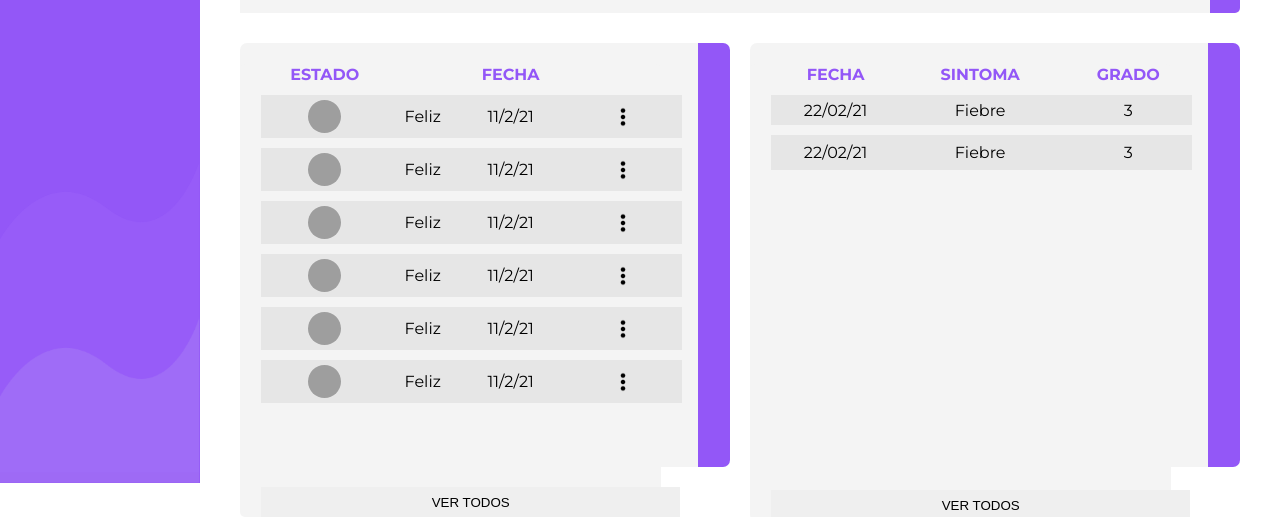
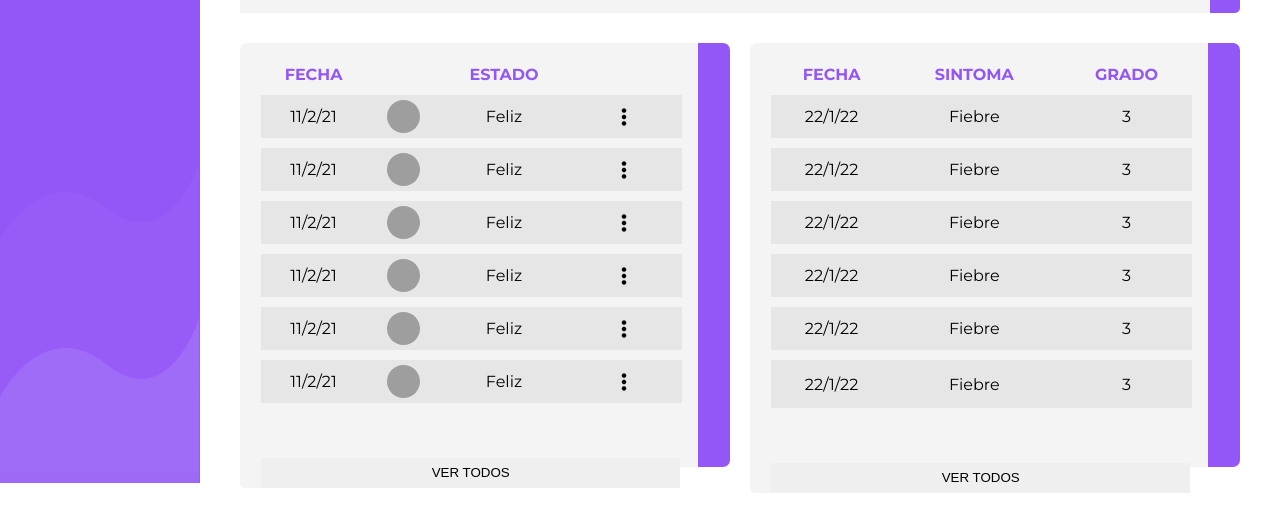
Before and after one commit to fabrizioserial/OncoMedicWEB, a React (Create React App) app: page /profile in a window 1280 px wide. Shown: the part 317-834 px from the top of the page. Built offline with nearby package versions, Linux system fonts and the light colour scheme; grey boxes are pictures that could not be loaded.

Commit message:
nacho 26/3

```diff
--- a/src/component/ItemUser/ItemUser.css
+++ b/src/component/ItemUser/ItemUser.css
@@ -2,7 +2,7 @@
     cursor: pointer;
     background-color: #e6e6e6;
     border-radius: 5px;
-    height: 34px;
+    height: 53px;
     margin: 5px;
     padding-top: 10px;
 }
--- a/src/component/ItemUser/ItemUser.js
+++ b/src/component/ItemUser/ItemUser.js
@@ -24,14 +24,19 @@ export const ItemUser = (props) => {
                 <td><Button className="item-user-options" onClick={props.handleClick}><img className="usertab_icon_image" src={optionIcon} /></Button></td>
             </tr>:
 
-        props.type=="sintomas"?
+        props.type=="estado"?
             <tr className="estado-usertab-fila">
+                <td>11/2/21</td>
                 <th scope="row" className="usertab-user-image-table"><img className="usertab-user-image" src="https://encrypted-tbn0.gstatic.com/images?q=tbn:ANd9GcTMRyv9Dkf8Wusb0uForhlXoz090E0Xgt_1OQ&usqp=CAU" /></th>
                 <td>Feliz</td>
-                <td>11/2/21</td>
                 <td><Button className="item-user-options" onClick={props.handleClick}><img className="usertab_icon_image" src={optionIcon} /></Button></td>
             </tr>:
-        ""
-
+        props.type=="sintomas"?
+            <tr className="item-user-fila">
+                <td>22/1/22</td>
+                <td>Fiebre</td>
+                <td></td>
+                <td>3</td>
+            </tr>:""
     )
 }
--- a/src/component/home/usertabEstado/UsertabEstado.css
+++ b/src/component/home/usertabEstado/UsertabEstado.css
@@ -77,7 +77,7 @@
     color: red i !important;
 }
 .estado-usertab-final-button{
-    margin-top: 20%;
+    margin-top: 13%;
     margin-left: 5%;
     width: 99.5%;
     height: 30px;
--- a/src/component/home/usertabEstado/UsertabEstado.js
+++ b/src/component/home/usertabEstado/UsertabEstado.js
@@ -51,15 +51,15 @@ export const UsertabEstado=()=> {
         <table class="estado-table">
             <thead className="estado-usertab-thead">
                 <tr>
+                <th scope="col">FECHA</th>
+                <th scope="col"></th>
                 <th scope="col">ESTADO</th>
-                <th scope="col"></th>
-                <th scope="col">FECHA</th>
                 <th scope="col"></th>
                 </tr>
             </thead>
             <tbody>
             {
-              i.map(item => <ItemUser type="sintomas" handleClick={handleClick} />)
+              i.map(item => <ItemUser type="estado" handleClick={handleClick} />)
             }
               <Menu className="menu-eliminate-1"
                   id={id}
--- a/src/component/home/usertabSintomas/UsertabSintomas.css
+++ b/src/component/home/usertabSintomas/UsertabSintomas.css
@@ -7,6 +7,7 @@
 .sintoms-table{
     margin-top: 5%;
     margin-left: 5%;
+    height: 100px;
     width: 100%;
     border: none;
     border-collapse: collapse;
@@ -66,7 +67,7 @@
     color: red i !important;
 }
 .sintoms-usertab-final-button{
-    margin-top:320px;
+    margin-top:13%;
     margin-left: 5%;
     width: 99.5%;
     height: 30px;
--- a/src/component/home/usertabSintomas/UsertabSintomas.js
+++ b/src/component/home/usertabSintomas/UsertabSintomas.js
@@ -11,6 +11,7 @@ import Typography from '@material-ui/core/Typography';
 import { makeStyles } from '@material-ui/core/styles';
 import ModalPopOver from "../modals/ModalPopOver"
 import ModalPopOverEliminate from '../modals/ModalPopOverEliminate'
+import { ItemUser } from '../../ItemUser/ItemUser'
 
 
 const useStyles = makeStyles((theme) => ({
@@ -20,34 +21,7 @@ const useStyles = makeStyles((theme) => ({
 }));
 
 export const UsertabSintomas=()=> {
-  const classes = useStyles();
-  const [anchorEl, setAnchorEl] = React.useState(null);
-  const [number, setNumber] = React.useState(null);
-  const [openModal, setOpenModal] = React.useState(false);
-
-  const handleClick = (event,number) => {
-    setNumber(number);
-    setAnchorEl(event.currentTarget);
-  };
-
-  const handleOpenModal = () => {
-    setOpenModal(true);
-  };
-
-  const handleCloseModal = () => {
-    setOpenModal(false);
-  };
-
-  function handleClose(){
-    setAnchorEl(null);
-  }
-
-  function handleCloseAndOpenModal(){
-    setOpenModal(true);
-    setAnchorEl(null);
-  }
-  const open = Boolean(anchorEl);
-  const id = open ? 'simple-popover' : undefined;
+  const i = [1,2,3,4,5,6]
 
   return (
             <div className="sintoms-usertab-cont-background">
@@ -61,18 +35,9 @@ export const UsertabSintomas=()=> {
                         </tr>
                     </thead>
                     <tbody>
-                        <tr className="sintoms-usertab-fila">
-                            <td>22/02/21</td>
-                            <td>Fiebre</td>
-                            <td></td>
-                            <td>3</td>
-                        </tr>
-                        <tr className="sintoms-usertab-fila">
-                            <td>22/02/21</td>
-                            <td>Fiebre</td>
-                            <td></td>
-                            <td>3</td>
-                        </tr>
+                        {
+                          i.map(item => <ItemUser type="sintomas"/>)
+                        }
                     </tbody>
                 </table>
                 <button className="sintoms-usertab-final-button">VER TODOS</button>
```
